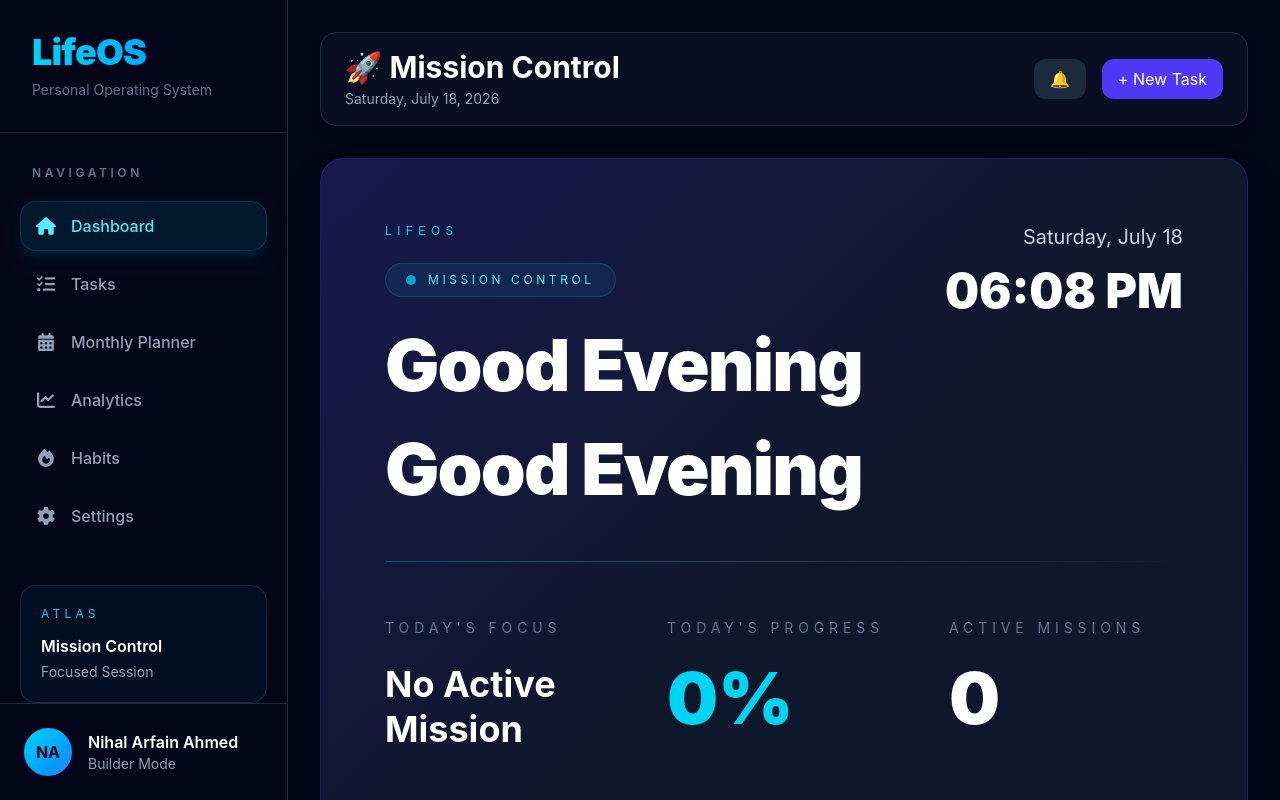
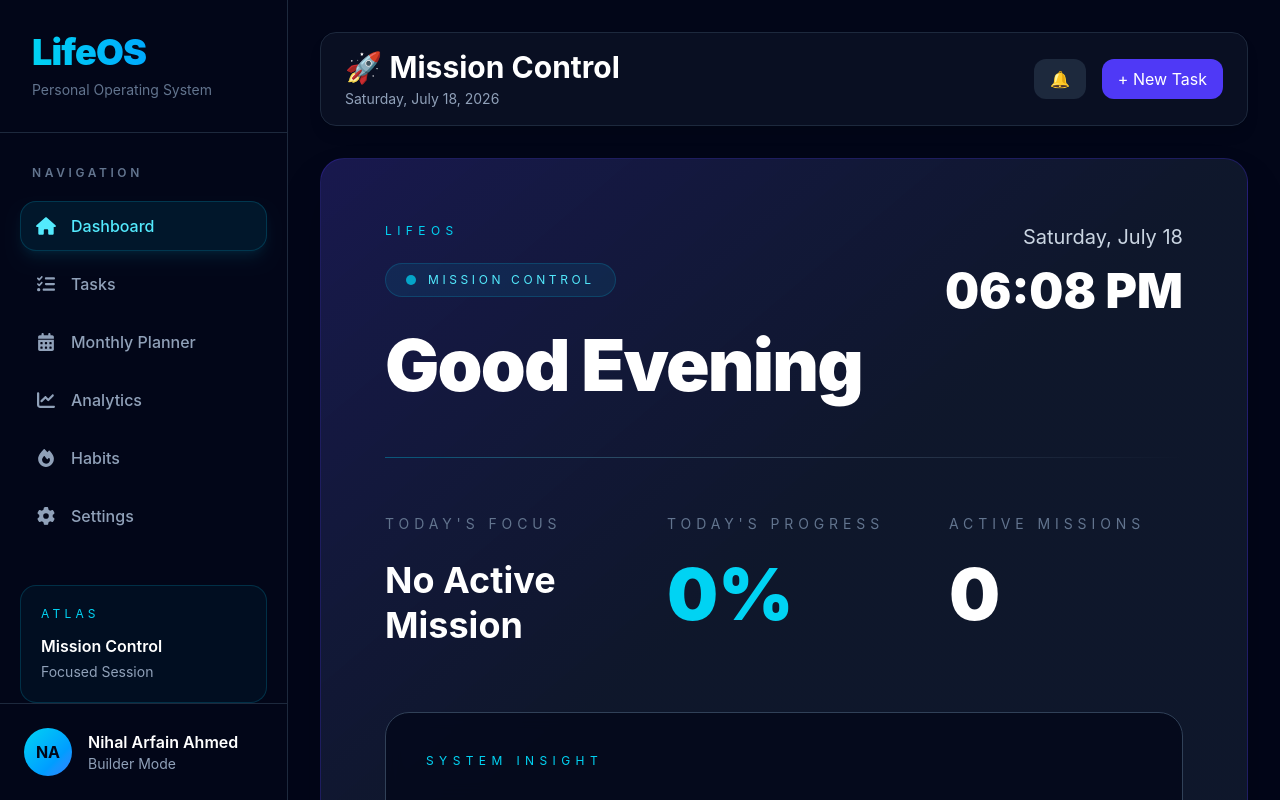
Before and after one commit to Nihal786007/LifeOS, a React (Vite) app: page / in a window 1280 px wide. Built offline with nearby package versions, Linux system fonts and the light colour scheme.

Commit message:
Mission 006.3 - Personalized Dashboard Hero

```diff
--- a/src/components/dashboard/HeroSection.tsx
+++ b/src/components/dashboard/HeroSection.tsx
@@ -103,17 +103,7 @@ export default function HeroSection({
   )}
 </h1>
 
-         <h1 className="mt-8 text-6xl xl:text-7xl font-black tracking-tight">
-  {greeting}
-  {name && (
-    <>
-      <br />
-      <span className="bg-gradient-to-r from-cyan-400 to-blue-500 bg-clip-text text-transparent">
-        {name}
-      </span>
-    </>
-  )}
-</h1>
+
 
         </div>
 
```
